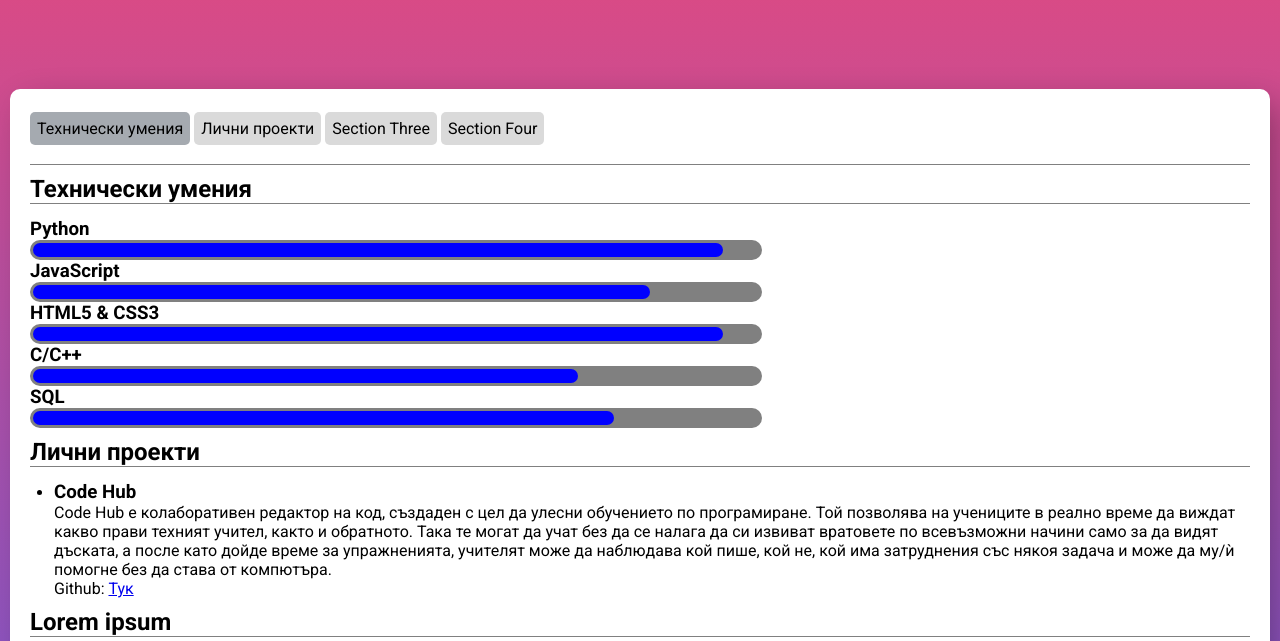
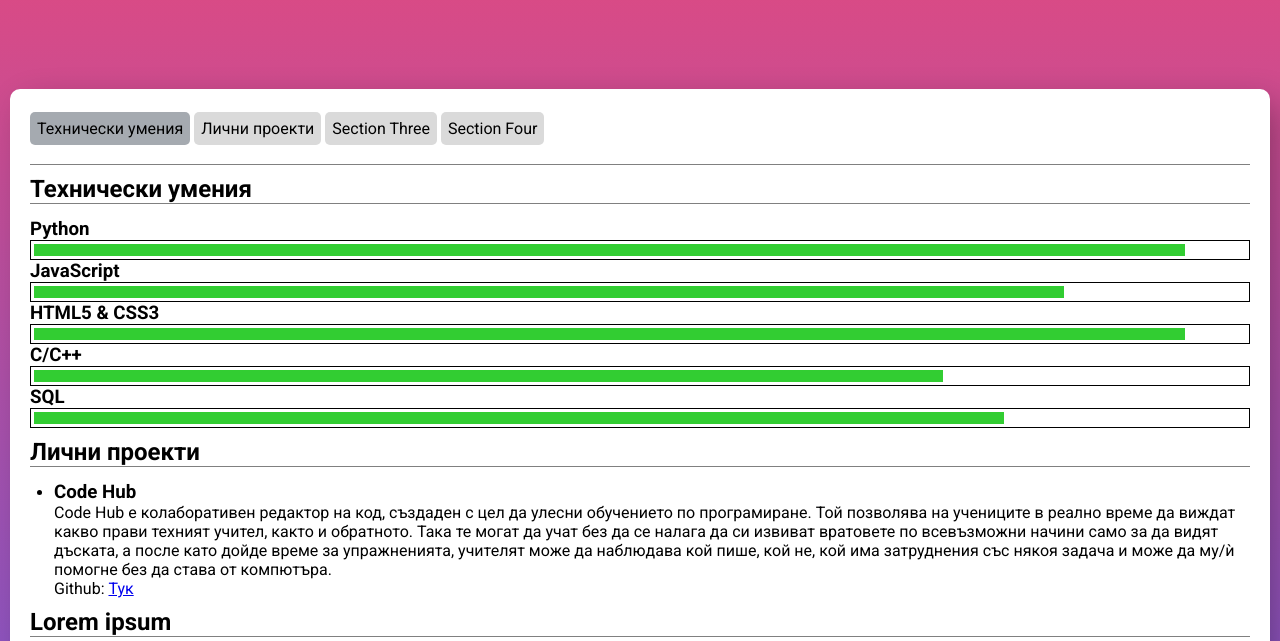
Before and after one commit to kristyanYochev/CV, a PHP site: page / in a window 1280 px wide. Shown: the part 311-952 px from the top of the page. Run offline with PHP 8.4, Linux system fonts and the light colour scheme; some libraries are stand-ins or nearby versions.

Commit message:
Changed appearance of prograss bars

```diff
--- a/styles/progress-bar.css
+++ b/styles/progress-bar.css
@@ -14,17 +14,17 @@ bar having a different fill percentage
 }
 
 .progress-bar {
-    background: gray;
+    border: 1px solid black;
     height: 20px;
-    width: 60%;
+    width: 100%;
     padding: 3px;
-    border-radius: 13px;
+    /* border-radius: 13px; */
 }
 
 .progress-bar > div {
-    background: blue;
+    background: limegreen;
     height: 100%;
     width: var(--fill-percentage);
-    border-radius: 9px;
+    /* border-radius: 9px; */
     animation: 2s ease-out 0s 1 load;
 }
```
